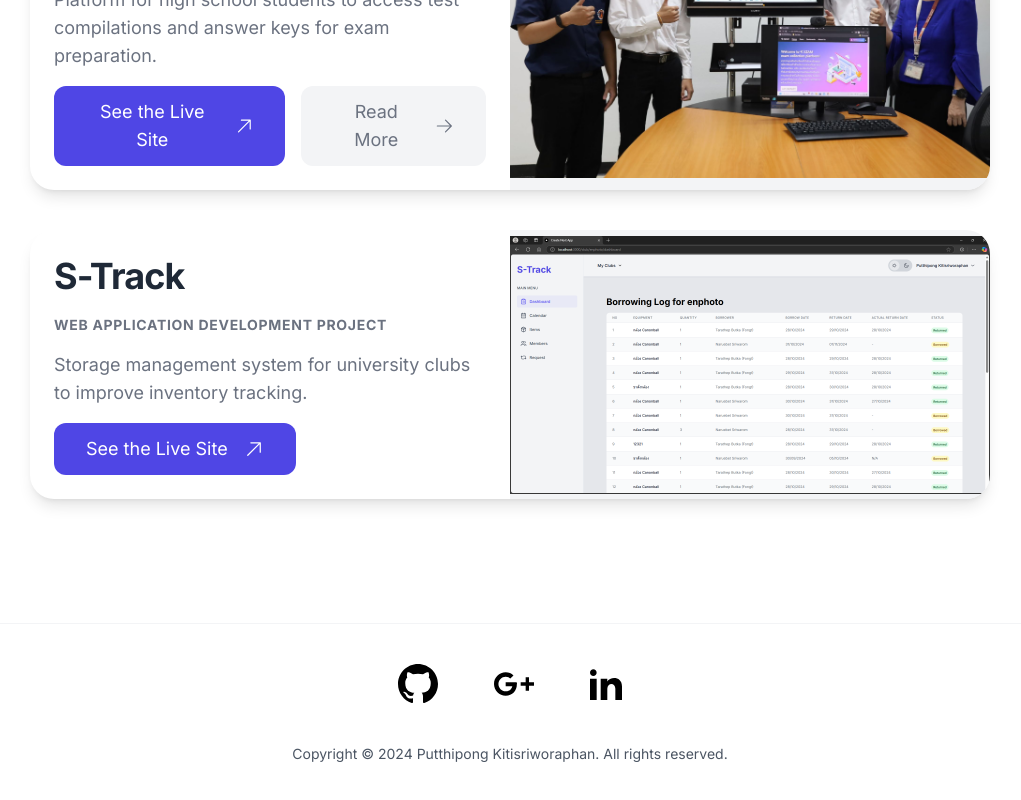
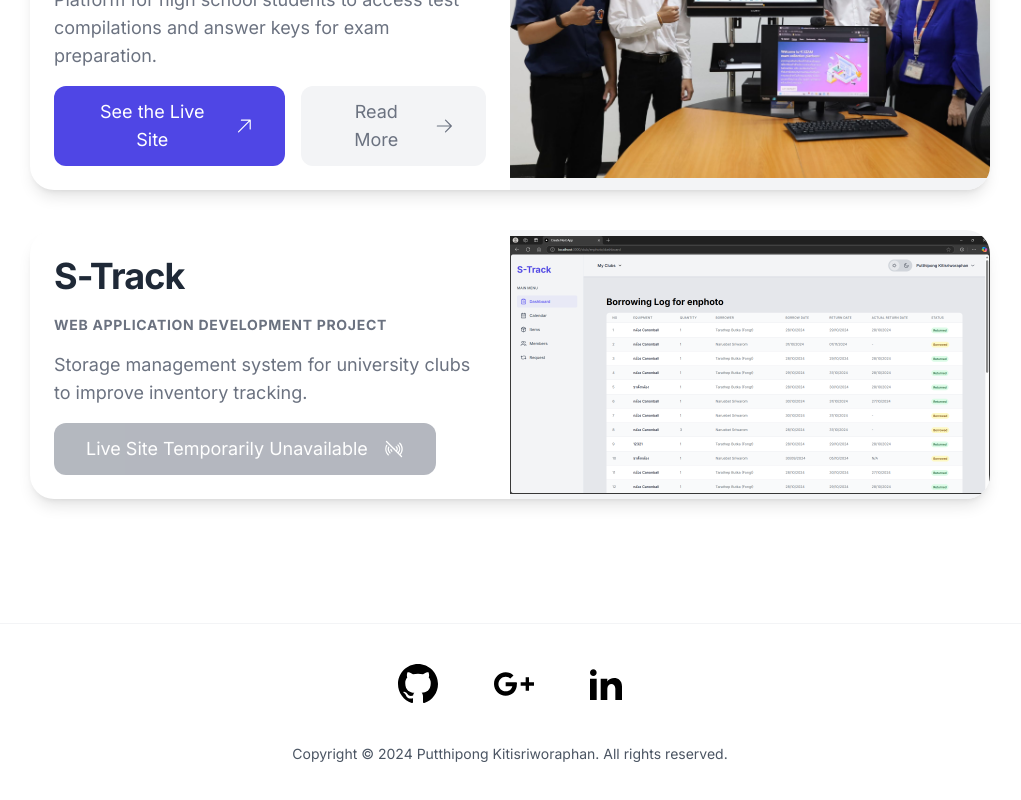
Before and after one commit to putthipong-kiti/putthipong-resume, a Next.js app: page / in a window 1280 px wide. Shown: the part 1896-2696 px from the top of the page, without its empty margins (130-1151 px from the left). Built offline with nearby package versions, Linux system fonts and the light colour scheme.

Commit message:
update live site

```diff
--- a/app/page.tsx
+++ b/app/page.tsx
@@ -7,6 +7,7 @@
   BuildingStorefrontIcon,
   ArrowUpRightIcon,
   ArrowRightIcon,
+  SignalSlashIcon,
 } from "@heroicons/react/24/solid";
 
 const myInterestArea = {
@@ -46,13 +47,6 @@
               I&apos;m passionate about software development, problem-solving,{" "}
               <br />
               and creating tech solutions that make a difference. <br />
-              {/* Learn more{" "}
-              <a
-                href="/about"
-                className="text-blue-500 underline hover:text-blue-700"
-              >
-                about me.
-              </a> */}
             </div>
           </div>
         </div>
@@ -172,15 +166,24 @@
                     Storage management system for university clubs to improve
                     inventory tracking.
                   </p>
-                  <div className="flex flex-col items-start space-y-3 sm:space-x-4 sm:space-y-0 sm:items-center sm:flex-row">
+                  {/* <div className="flex flex-col items-start space-y-3 sm:space-x-4 sm:space-y-0 sm:items-center sm:flex-row">
                     <a
                       href="https://s-track.vercel.app/"
                       target="_blank"
                       rel="noopener"
-                      className="flex items-center px-8 py-3 gap-4 text-lg text-center text-white bg-indigo-600 rounded-xl transition duration-300 hover:bg-indigo-700"
+                      className="flex items-center px-8 py-3 gap-4 text-lg text-center text-white bg-indigo-600 rounded-xl transition duration-300 hover:bg-indigo-700 "
                     >
                       See the Live Site
                       <ArrowUpRightIcon className="hidden xl:flex xl:w-5 xl:h-5" />
+                    </a>
+                  </div> */}
+                  <div className="flex flex-col items-start space-y-3 sm:space-x-4 sm:space-y-0 sm:items-center sm:flex-row">
+                    <a
+                      href="#"
+                      className="flex items-center px-8 py-3 gap-4 text-lg text-center text-white bg-gray-500 rounded-xl opacity-50 pointer-events-none"
+                    >
+                      Live Site Temporarily Unavailable
+                      <SignalSlashIcon className="hidden xl:flex xl:w-5 xl:h-5" />
                     </a>
                   </div>
                 </div>
```
